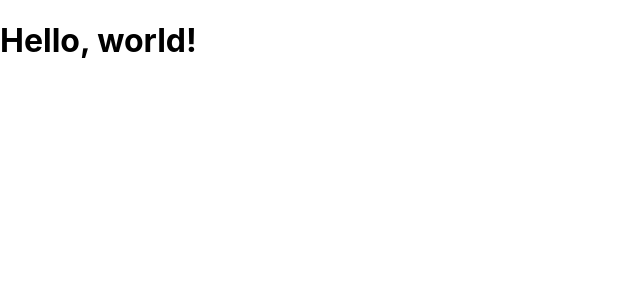
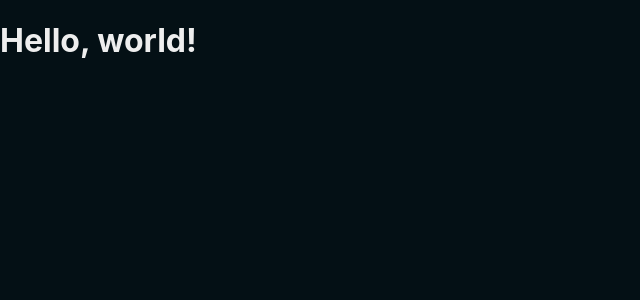
Before and after one commit to tacosontitan/project-odin, a React (Create React App) app: page / in a window 1280 px wide. Shown: the top 300 px of the page, without its empty margins (0-640 px from the left). Built offline with nearby package versions, Linux system fonts and the light colour scheme.

Commit message:
Added sass support.

```diff
--- a/package.json
+++ b/package.json
@@ -10,6 +10,7 @@
     "@types/node": "^16.18.13",
     "@types/react": "^18.0.28",
     "@types/react-dom": "^18.0.11",
+    "node-sass": "^7.0.3",
     "react": "^18.2.0",
     "react-dom": "^18.2.0",
     "react-scripts": "5.0.1",
--- a/src/App.tsx
+++ b/src/App.tsx
@@ -1,6 +1,4 @@
-import React from 'react';
-import logo from './logo.svg';
-import './App.css';
+import './App.scss';
 
 function App() {
   return (
--- a/src/index.css
+++ b/src/index.scss
@@ -1,7 +1,17 @@
+html, body {
+  height: 100%;
+  width: 100%;
+  margin: 0;
+  padding: 0;
+  font-family: 'Montserrat', sans-serif;
+  color: #eee;
+  background-color: #041015;
+}
+
 body {
   margin: 0;
   font-family: -apple-system, BlinkMacSystemFont, 'Segoe UI', 'Roboto', 'Oxygen',
-    'Ubuntu', 'Cantarell', 'Fira Sans', 'Droid Sans', 'Helvetica Neue',
+    'Ubuntu', 'Cantarell', 'Fira Sans', 'Droid Sans', 'Helvetica Neue', 'Montserrat',
     sans-serif;
   -webkit-font-smoothing: antialiased;
   -moz-osx-font-smoothing: grayscale;
--- a/src/index.tsx
+++ b/src/index.tsx
@@ -1,6 +1,6 @@
 import React from 'react';
 import ReactDOM from 'react-dom/client';
-import './index.css';
+import './index.scss';
 import App from './App';
 import reportWebVitals from './reportWebVitals';
 
```
Also changed, not shown: src/App.scss (renamed from src/App.css), 1 other file (tests, documents, lock files or other folders).
